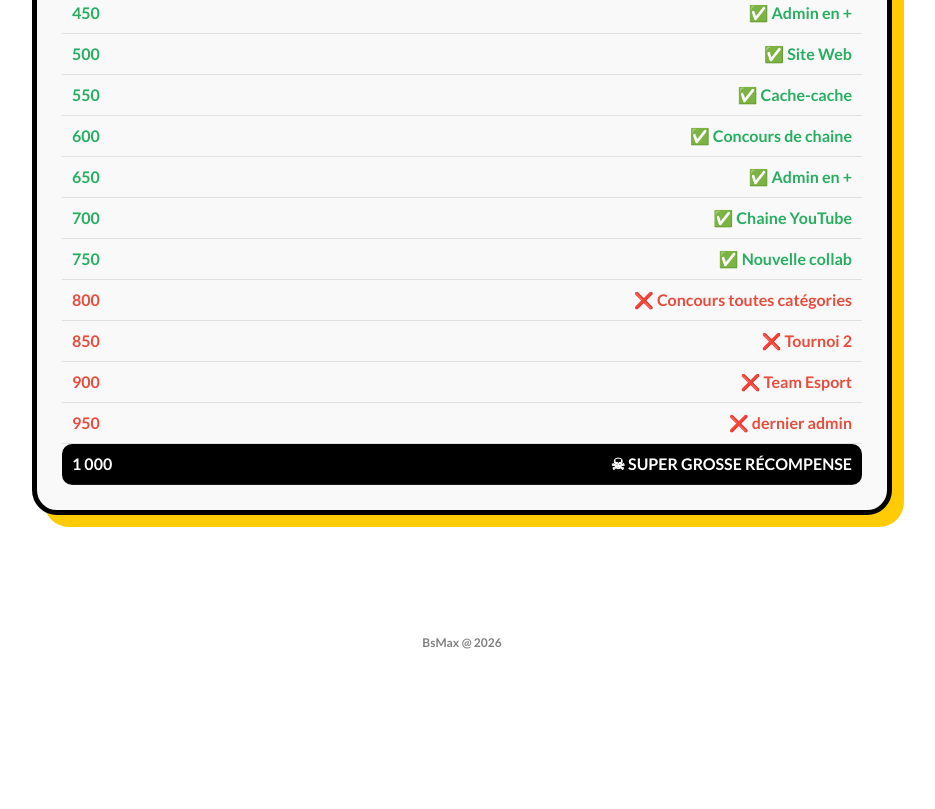
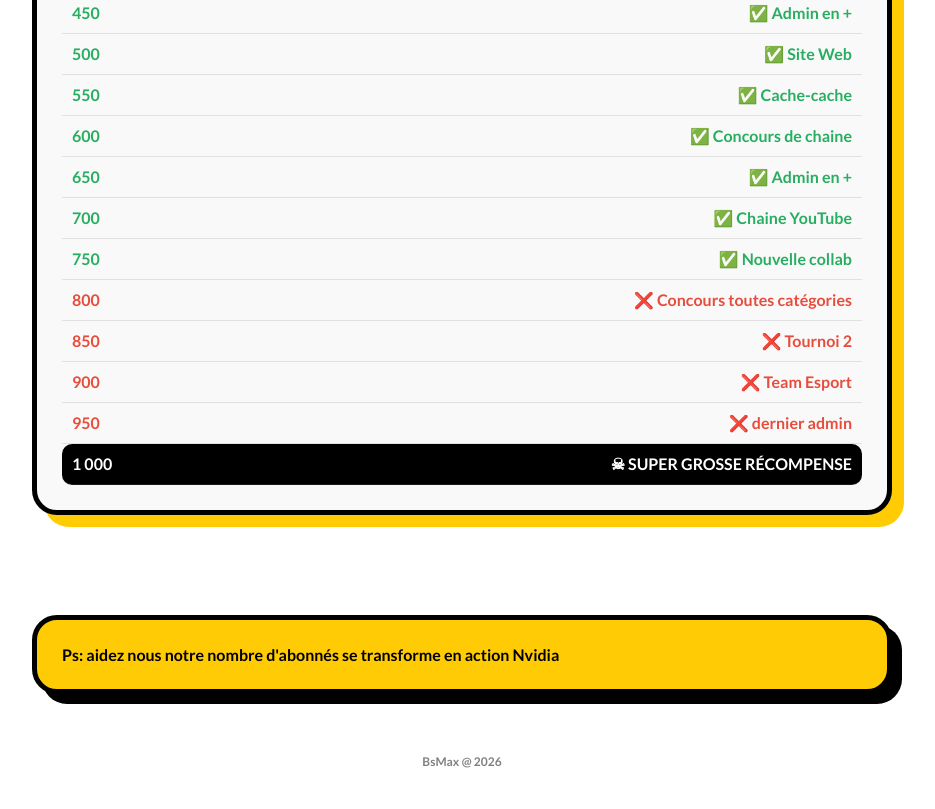
Before and after one commit to McAlex4031/Bs-Max, a plain HTML site: page index.html in a window 1280 px wide. Shown: the part 1463-2272 px from the top of the page, without its empty margins (178-1113 px from the left). Before the commit the page ends 2153 px from the top, so only its background shows below. Drawn offline with Linux system fonts and the light colour scheme.

Commit message:
Add welcome box with subscriber message
Added a welcome box with a message about subscriber count.

```diff
--- a/index.html
+++ b/index.html
@@ -160,6 +160,10 @@
         </div>
     </div>
 
+ <div class="welcome-box">
+         Ps: aidez nous notre nombre d'abonnés se transforme en action Nvidia
+</div>
+
     <footer>BsMax @ 2026</footer>
 
     <script>
```
